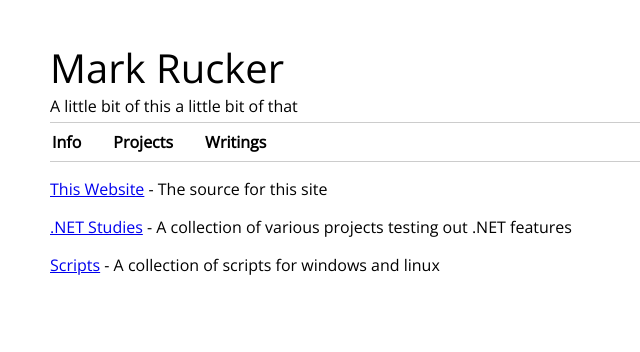
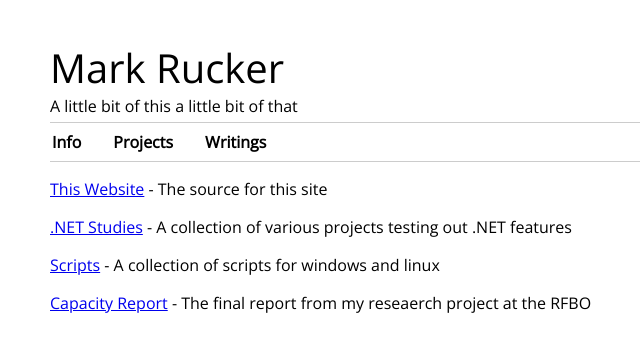
Before and after one commit to mrucker/mrucker.github.io, a Jekyll site: the page built from pages/projects.md, in a window 1280 px wide. Shown: the top 352 px of the page, without its empty margins (255-895 px from the left). Built offline with Jekyll 4.4.1, drawn with Linux system fonts in a browser that asks for light colours; nearby versions of some CDN libraries.

Commit message:
Adding RFBO Report

```diff
--- a/_data/projects.yml
+++ b/_data/projects.yml
@@ -12,3 +12,8 @@
   url        : https://github.com/mrucker/Scripts
   description: A collection of scripts for windows and linux
   position   : 3
+
+- title      : Capacity Report
+  url        : https://drive.google.com/open?id=0ByS2UG_X7wkOZmVkc0lSSXNxT0U
+  description: The final report from my reseaerch project at the RFBO
+  position   : 4
```
